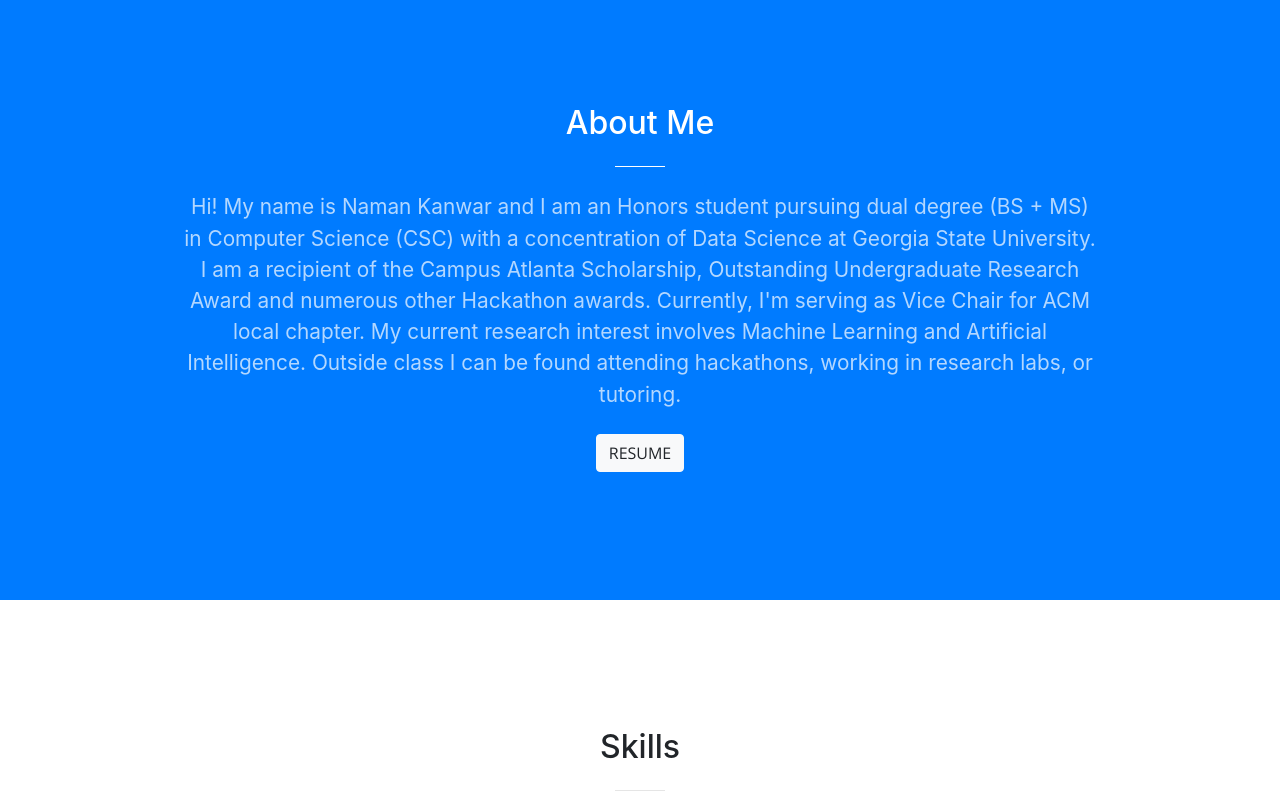
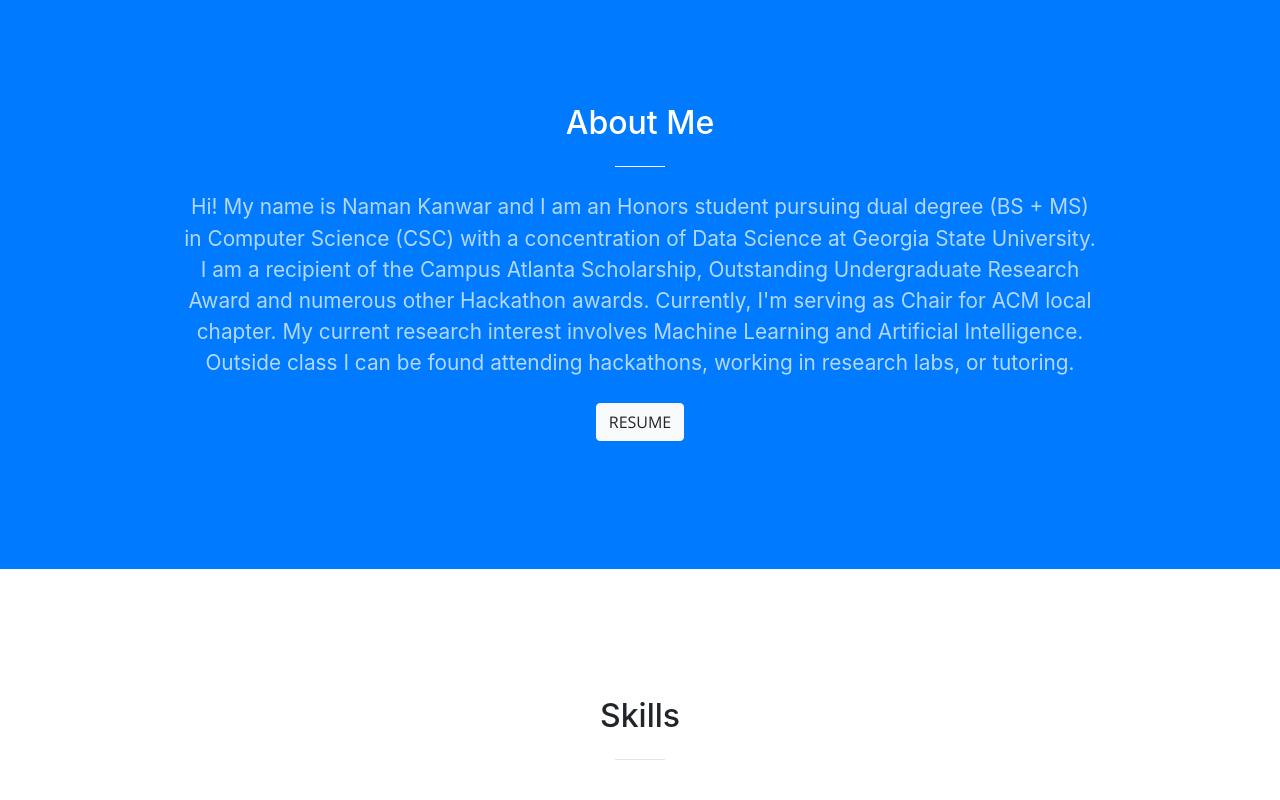
Before and after one commit to Naman26/Naman26.github.io, a website with bundled scripts: page index.html in a window 1280 px wide. Shown: the part 824-1624 px from the top of the page. Built offline with nearby package versions, Linux system fonts and the light colour scheme; files whose address does not match are found by name.

Commit message:
Update index.html

```diff
--- a/index.html
+++ b/index.html
@@ -80,7 +80,7 @@
           <div class="col-lg-8 mx-auto text-center col-xl-10">
             <h2 class="section-heading text-white">About Me</h2>
             <hr class="light my-4">
-            <p class="text-faded mb-4" style="font-size: 130%">Hi! My name is Naman Kanwar and I am an Honors student pursuing dual degree (BS + MS) in Computer Science (CSC) with a concentration of Data Science at Georgia State University. I am a recipient of the Campus Atlanta Scholarship, Outstanding Undergraduate Research Award and numerous other Hackathon awards. Currently, I'm serving as Vice Chair for ACM local chapter. My current research interest involves Machine Learning and Artificial Intelligence. Outside class I can be found attending hackathons, working in research labs, or tutoring.</p>
+            <p class="text-faded mb-4" style="font-size: 130%">Hi! My name is Naman Kanwar and I am an Honors student pursuing dual degree (BS + MS) in Computer Science (CSC) with a concentration of Data Science at Georgia State University. I am a recipient of the Campus Atlanta Scholarship, Outstanding Undergraduate Research Award and numerous other Hackathon awards. Currently, I'm serving as Chair for ACM local chapter. My current research interest involves Machine Learning and Artificial Intelligence. Outside class I can be found attending hackathons, working in research labs, or tutoring.</p>
 
 			   <a class="btn btn-light btn-xl sr-button" href="https://drive.google.com/file/d/1FVkFFaXN5kpN5bcLV1yczKXQifdy5snj/view?usp=sharing">Resume</a>
 <!--            <a class="btn btn-light btn-xl js-scroll-trigger" href="#services">Get Started!</a>-->
```
